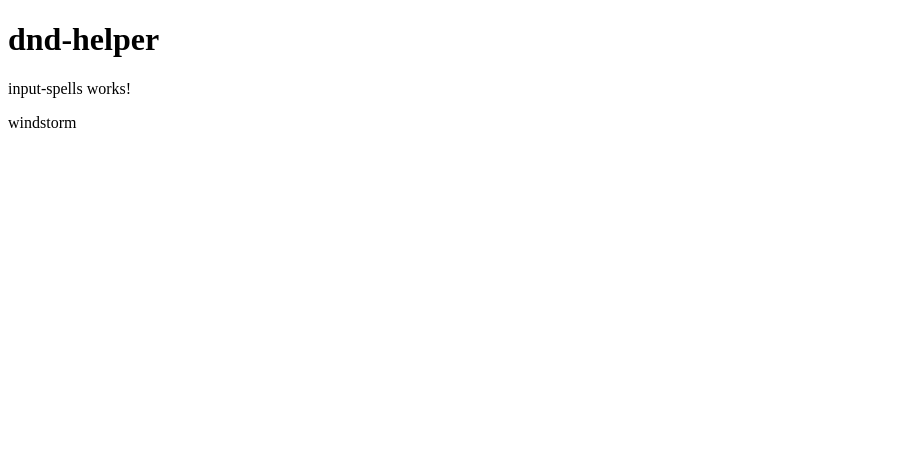
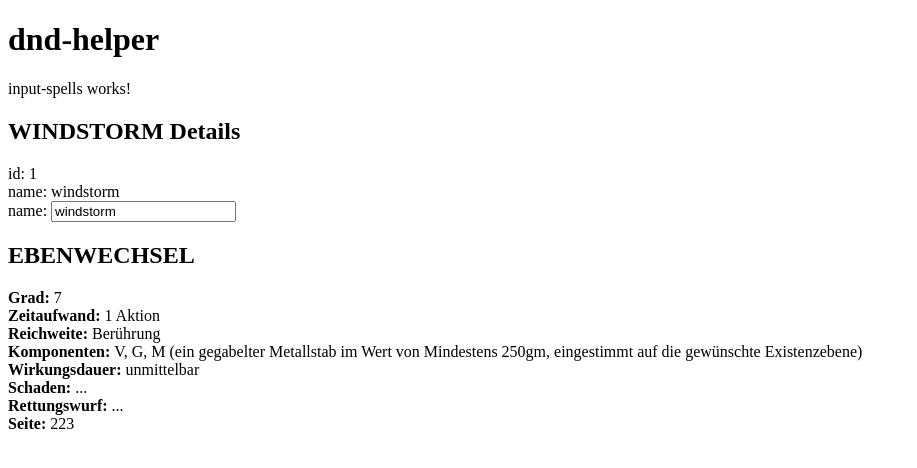
Before and after one commit to stillday/dnd-helper, an Angular app: page / in a window 1280 px wide. Shown: the top 468 px of the page, without its empty margins (0-917 px from the left). Built offline with nearby package versions, Linux system fonts and the light colour scheme.

Commit message:
create first component, with hero for training and spells for dnd

```diff
--- a/src/app/app.module.ts
+++ b/src/app/app.module.ts
@@ -1,5 +1,6 @@
 import { NgModule } from '@angular/core';
 import { BrowserModule } from '@angular/platform-browser';
+import { FormsModule } from '@angular/forms'; // <-- NgModel lives here
 
 import { AppComponent } from './app.component';
 import { InputSpellsComponent } from './input-spells/input-spells.component';
@@ -10,7 +11,8 @@ import { InputSpellsComponent } from './input-spells/input-spells.component';
     InputSpellsComponent
   ],
   imports: [
-    BrowserModule
+    BrowserModule,
+    FormsModule
   ],
   providers: [],
   bootstrap: [AppComponent]
--- /dev/null
+++ b/src/app/hero.ts
@@ -0,0 +1,4 @@
+export interface Hero {
+  id: number;
+  name: string;
+}
--- a/src/app/input-spells/input-spells.component.html
+++ b/src/app/input-spells/input-spells.component.html
@@ -1,3 +1,21 @@
 <p>input-spells works!</p>
 
-{{hero}}
+<h2>{{hero.name | uppercase}} Details</h2>
+<div><span>id: </span>{{hero.id}}</div>
+<div><span>name: </span>{{hero.name}}</div>
+
+<div>
+  <label>name:
+    <input [(ngModel)]="hero.name" placeholder="name" />
+  </label>
+</div>
+
+<h2>{{spell.name | uppercase}}</h2>
+<div><strong>Grad: </strong>{{spell.grad}}</div>
+<div><strong>Zeitaufwand: </strong>{{spell.time}}</div>
+<div><strong>Reichweite: </strong>{{spell.range}}</div>
+<div><strong>Komponenten: </strong>{{spell.components}}</div>
+<div><strong>Wirkungsdauer: </strong>{{spell.duration}}</div>
+<div><strong>Schaden: </strong>{{spell.damage}}</div>
+<div><strong>Rettungswurf: </strong>{{spell.rescue}}</div>
+<div><strong>Seite: </strong>{{spell.page}}</div>
--- a/src/app/input-spells/input-spells.component.ts
+++ b/src/app/input-spells/input-spells.component.ts
@@ -1,5 +1,7 @@
 import { Component, OnInit } from '@angular/core';
 import { FormControl } from '@angular/forms';
+import { Hero } from '../hero';
+import { Spells } from '../spells';
 
 @Component({
   selector: 'app-input-spells',
@@ -13,5 +15,20 @@ export class InputSpellsComponent implements OnInit {
   ngOnInit(): void {
   }
 
-  hero = 'windstorm';
+  hero: Hero = {
+    id: 1,
+    name: 'windstorm'
+  }
+
+  spell: Spells = {
+    name: 'Ebenwechsel',
+    grad: 7,
+    time: '1 Aktion',
+    range: 'Berührung',
+    components: 'V, G, M (ein gegabelter Metallstab im Wert von Mindestens 250gm, eingestimmt auf die gewünschte Existenzebene)',
+    duration: 'unmittelbar',
+    damage: '...',
+    rescue: '...',
+    page: 223
+  }
 }
--- /dev/null
+++ b/src/app/spells.ts
@@ -0,0 +1,11 @@
+export interface Spells {
+  name: string;
+  grad: number;
+  time: string;
+  range: string;
+  components: string;
+  duration: string;
+  damage: string;
+  rescue: string;
+  page: number;
+}
```
